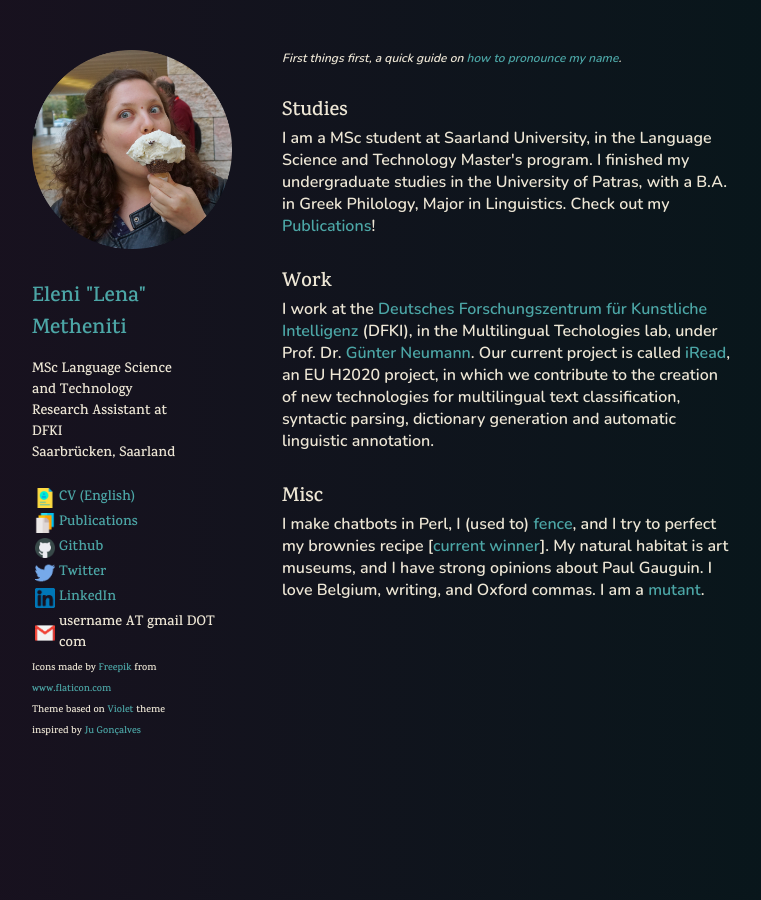
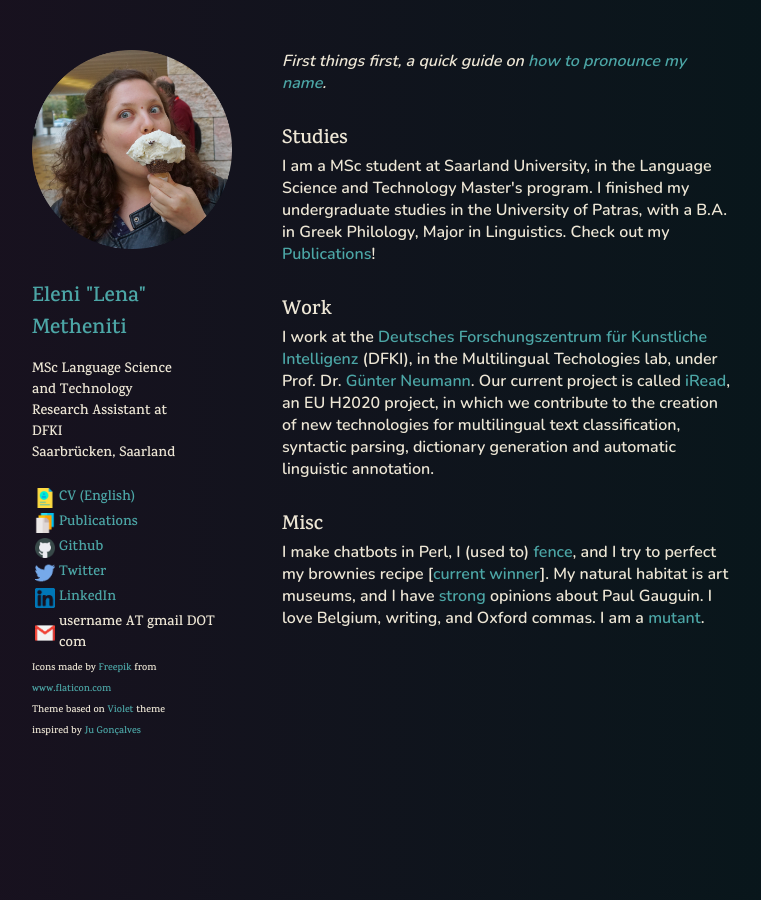
Before and after one commit to lenakmeth/lenakmeth.github.io, a Jekyll site: the page built from index.html, in a window 1280 px wide. Shown: the whole page, without its empty margins (68-829 px from the left). Built offline with Jekyll 4.4.1, drawn with Linux system fonts in a browser that asks for light colours.

Commit message:
bullshit, derivative

```diff
--- a/index.html
+++ b/index.html
@@ -58,7 +58,7 @@ title: Home
 
 <section class="content">
   <p>
-    <div style="font-family: 'Nunito', sans-serif; font-size:12px"><em>First things first, a quick guide on <a href="/pronounce.html">how to pronounce my name</a>.</em></div>
+    <div style="font-family: 'Nunito', sans-serif; font-size:16px"><em>First things first, a quick guide on <a href="/pronounce.html">how to pronounce my name</a>.</em></div>
 <p>
     <div style="font-family: 'Karma', serif; font-size:20px"><strong>Studies</strong></br></div>
     <div style="font-family: 'Nunito', sans-serif; font-size:16px">I am a MSc student at Saarland University, in the Language Science and Technology Master's program. I finished my undergraduate studies in the University of Patras, with a B.A. in Greek Philology, Major in Linguistics. Check out my <a href="/publications.html">Publications</a>!</div>
@@ -71,6 +71,6 @@ title: Home
 
   <p>
     <div style="font-family: 'Karma', serif; font-size:20px"><strong>Misc</strong></br></div>
-    <div style="font-family: 'Nunito', sans-serif; font-size:16px">I make chatbots in Perl, I (used to) <a href="assets/images/oaka-2014.jpg" target="_blank" rel="noopener">fence</a>, and I try to perfect my brownies recipe [<a href="https://docs.google.com/document/d/1L0wh0j058coJJB6W_V3UbjLbRfLCsGsEmARmqVl8-ik/edit?usp=sharing" target="_blank" rel="noopener">current winner</a>]. My natural habitat is art museums, and I have strong opinions about Paul Gauguin. I love Belgium, writing, and Oxford commas. I am a <a href="https://en.wikipedia.org/wiki/Clinodactyly" target="_blank" rel="noopener">mutant</a>.</div>
+    <div style="font-family: 'Nunito', sans-serif; font-size:16px">I make chatbots in Perl, I (used to) <a href="assets/images/oaka-2014.jpg" target="_blank" rel="noopener">fence</a>, and I try to perfect my brownies recipe [<a href="https://docs.google.com/document/d/1L0wh0j058coJJB6W_V3UbjLbRfLCsGsEmARmqVl8-ik/edit?usp=sharing" target="_blank" rel="noopener">current winner</a>]. My natural habitat is art museums, and I have <a href="assets/images/ongo-gablogian.gif" target="_blank" rel="noopener">strong</a> opinions about Paul Gauguin. I love Belgium, writing, and Oxford commas. I am a <a href="https://en.wikipedia.org/wiki/Clinodactyly" target="_blank" rel="noopener">mutant</a>.</div>
   </p>
 </section>
```
Also changed, not shown: 1 other file.
